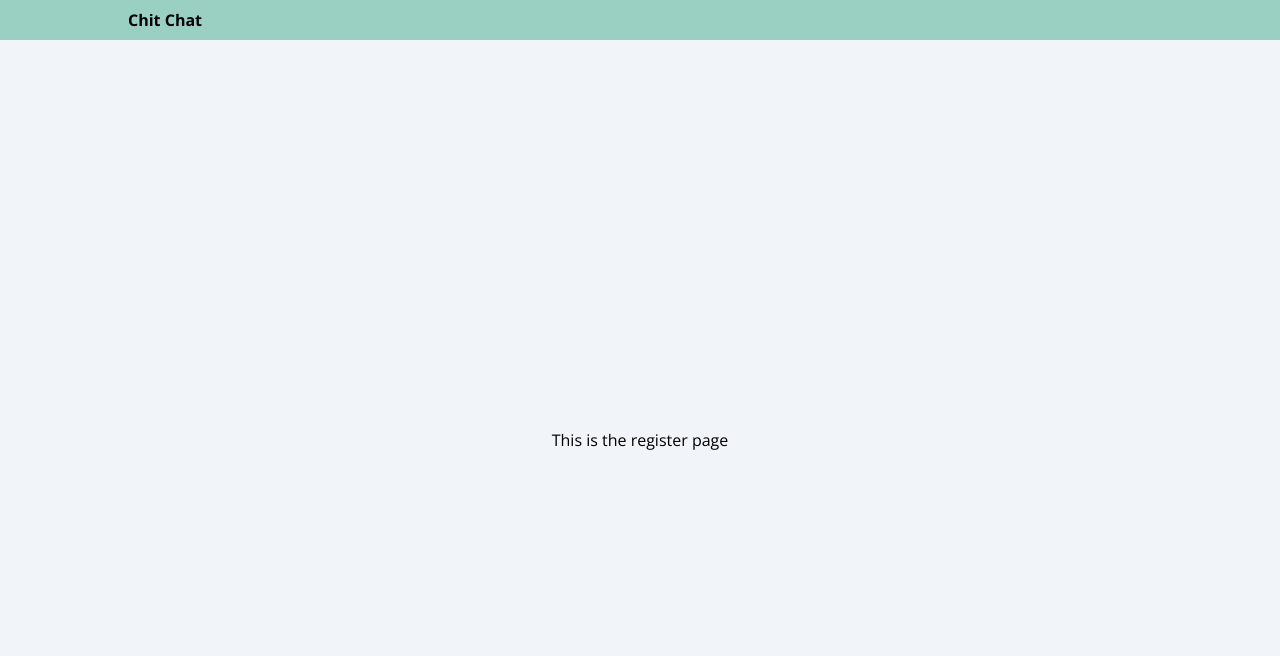
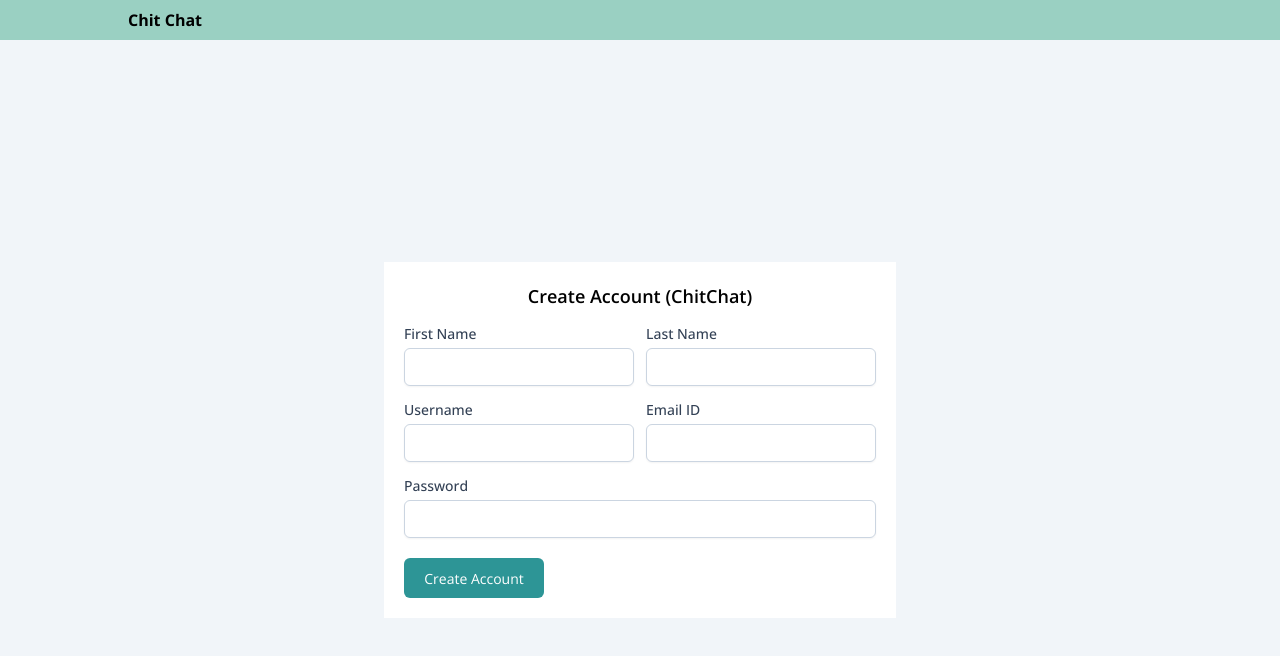
Before and after one commit to Himal-Marasini/chit-chat, a Next.js app: page /register in a window 1280 px wide. Shown: the top 656 px of the page. Built offline with nearby package versions, Linux system fonts and the light colour scheme.

Commit message:
feat: worked on account creation form ui

```diff
--- a/app/(auth)/(routes)/login/page.tsx
+++ b/app/(auth)/(routes)/login/page.tsx
@@ -4,6 +4,7 @@ import InputField from "@/components/input/Input";
 import React, { ChangeEvent, useState } from "react";
 
 import { postLogin } from "@/restapi/auth.api";
+import Link from "next/link";
 
 const Login = () => {
   const [state, setState] = useState({
@@ -28,8 +29,8 @@ const Login = () => {
   };
 
   return (
-    <div className="border-solid border-2 border-stone-500 p-5  w-2/4">
-      <p className="text-center font-semibold text-lg">Login</p>
+    <div className="p-5 w-2/4 bg-white">
+      <p className="text-center font-semibold text-lg">Login To The Account</p>
       <div
         className="p-4 mb-4 mt-5 text-sm text-white rounded-lg bg-red-500 dark:bg-gray-800 dark:text-red-400"
         role="alert"
@@ -51,6 +52,7 @@ const Login = () => {
         onChangeHandler={onChangeHandler}
       />
 
+      <div className="flex justify-between">
         <Button
           type="button"
           className="text-[14px] bg-button text-white"
@@ -58,6 +60,12 @@ const Login = () => {
         >
           Login
         </Button>
+        <Link href="/register">
+          <Button type="button" className="text-[14px] bg-button text-white">
+            Create Account
+          </Button>
+        </Link>
+      </div>
     </div>
   );
 };
--- a/app/(auth)/(routes)/register/page.tsx
+++ b/app/(auth)/(routes)/register/page.tsx
@@ -1,7 +1,87 @@
+"use client";
+import Button from "@/components/button/Button";
+import InputField from "@/components/input/Input";
+import { ChangeEvent, useState } from "react";
+
 const Register = () => {
+  const [state, setState] = useState({
+    firstName: "",
+    lastName: "",
+    username: "",
+    emailId: "",
+    password: ""
+  });
+
+  const onChangeHandler = (event: ChangeEvent<HTMLInputElement>) => {
+    const name = event.target.name;
+    const value = event.target.value;
+
+    setState({
+      ...state,
+      [name]: value
+    });
+  };
+
   return (
-    <div>
-      <p>This is the register page</p>
+    <div className="p-5 w-2/4 bg-white">
+      <p className="text-center font-semibold text-lg">
+        Create Account (ChitChat)
+      </p>
+      {/* <div
+        className="p-4 mb-4 mt-5 text-sm text-white rounded-lg bg-red-500 dark:bg-gray-800 dark:text-red-400"
+        role="alert"
+      >
+        <span className="font-medium">Account not found!</span>
+      </div> */}
+
+      <div className="flex justify-evenly gap-x-3">
+        <InputField
+          label="First Name"
+          type="text"
+          name="firstName"
+          value={state.firstName}
+          onChangeHandler={onChangeHandler}
+        />
+        <InputField
+          label="Last Name"
+          type="text"
+          name="lastName"
+          value={state.lastName}
+          onChangeHandler={onChangeHandler}
+        />
+      </div>
+
+      <div className="flex justify-evenly gap-x-3">
+        <InputField
+          label="Username"
+          type="text"
+          name="username"
+          value={state.username}
+          onChangeHandler={onChangeHandler}
+        />
+        <InputField
+          label="Email ID"
+          type="text"
+          name="emailId"
+          value={state.emailId}
+          onChangeHandler={onChangeHandler}
+        />
+      </div>
+      <InputField
+        label="Password"
+        type="password"
+        name="password"
+        value={state.password}
+        onChangeHandler={onChangeHandler}
+      />
+
+      <Button
+        type="button"
+        className="text-[14px] bg-button text-white"
+        // onClickHandler={onClickHandler}
+      >
+        Create Account
+      </Button>
     </div>
   );
 };
--- a/components/button/Button.tsx
+++ b/components/button/Button.tsx
@@ -2,7 +2,7 @@ type ButtonProps = {
   type: "button" | "submit";
   children: React.ReactNode;
   className?: string;
-  onClickHandler: React.MouseEventHandler<HTMLElement>;
+  onClickHandler?: React.MouseEventHandler<HTMLElement>;
 };
 
 const Button = ({ type, children, className, onClickHandler }: ButtonProps) => {
--- a/components/input/Input.tsx
+++ b/components/input/Input.tsx
@@ -16,7 +16,7 @@ const InputField = ({
   onChangeHandler: React.ChangeEventHandler<HTMLInputElement>;
 }) => {
   return (
-    <label className="block mt-3.5">
+    <label className="block mt-3.5 w-[100%]">
       <span className="after:ml-0.5 block text-sm font-medium text-slate-700">
         {label}
       </span>
```
Lines whose indentation alone changed are shown as unchanged.
